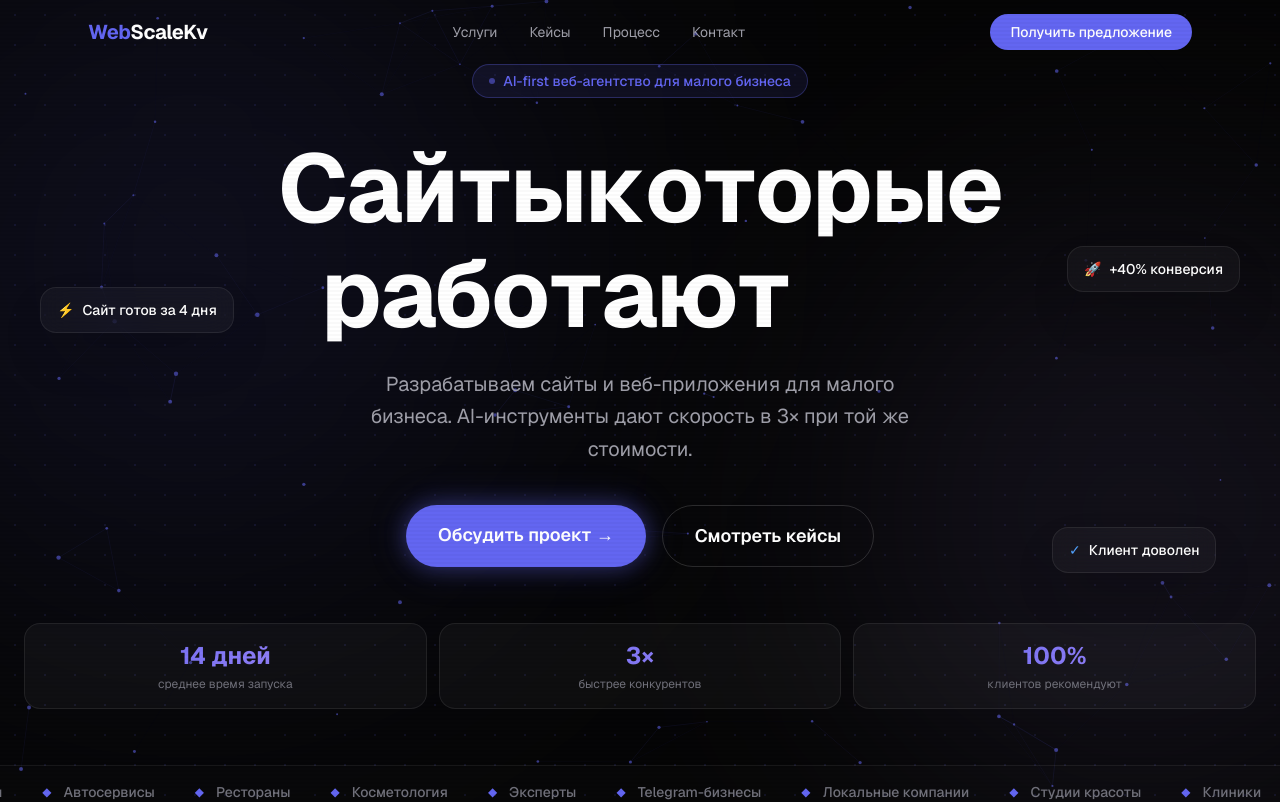
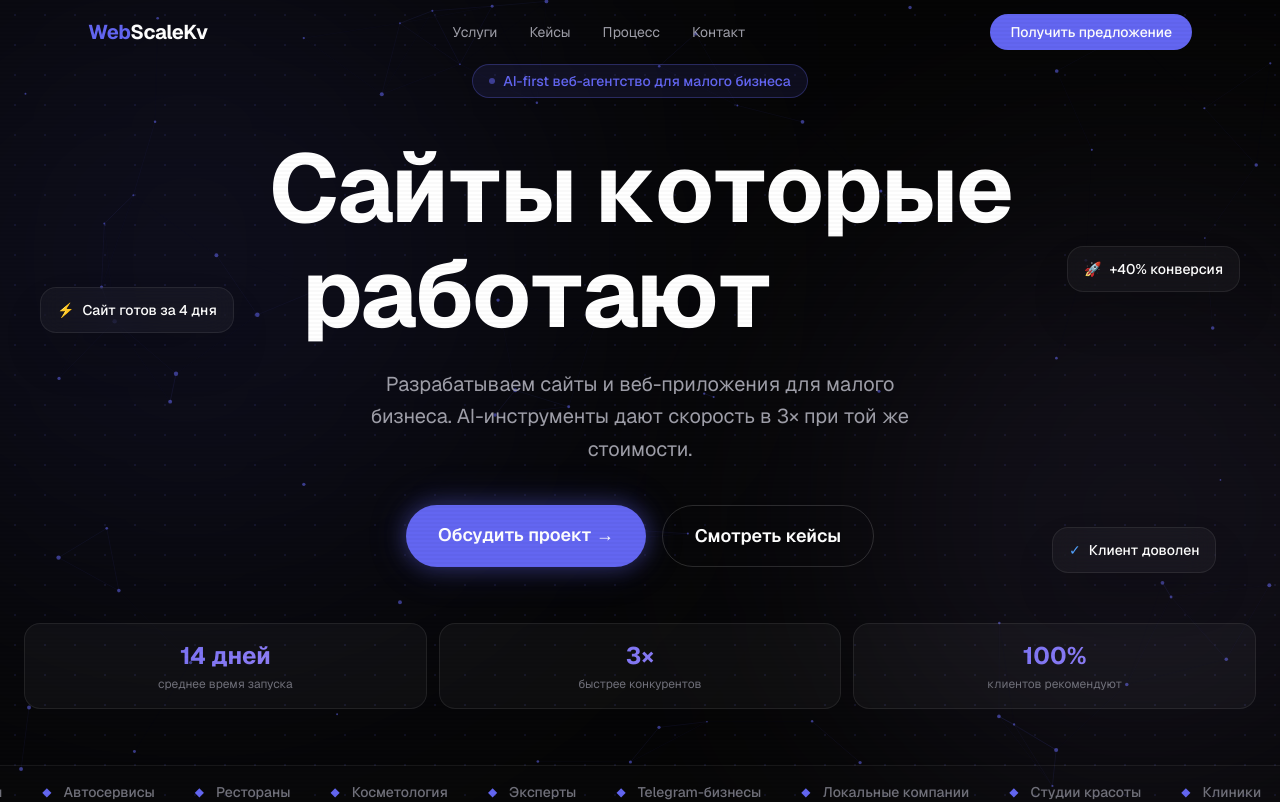
Before and after one commit to lifescalekv-web/webscalekv, a Next.js app: page / in a window 1280 px wide. Shown: the top 802 px of the page. Built offline with nearby package versions, Linux system fonts and the light colour scheme.

Commit message:
fix: hero space between words

```diff
--- a/app/page.tsx
+++ b/app/page.tsx
@@ -477,20 +477,24 @@ export default function Home() {
           {/* Animated headline */}
           <h1 className="text-4xl sm:text-6xl md:text-8xl font-bold tracking-tight leading-[1.05] mb-6 max-w-5xl" style={{ perspective: '800px' }}>
             <div className="mb-1">
-              {HERO_LINE1.split('').map((ch, i) => (
-                <span key={i} className="hero-char" style={{ animationDelay: `${0.3 + i * 0.028}s` }}>
-                  {ch === ' ' ? ' ' : ch}
-                </span>
-              ))}
+              {HERO_LINE1.split('').map((ch, i) =>
+                ch === ' '
+                  ? <span key={i} style={{ animationDelay: `${0.3 + i * 0.028}s` }}>&nbsp;</span>
+                  : <span key={i} className="hero-char" style={{ animationDelay: `${0.3 + i * 0.028}s` }}>{ch}</span>
+              )}
             </div>
             <div>
-              {HERO_LINE2_PLAIN.split('').map((ch, i) => (
-                <span key={i} className="hero-char" style={{ animationDelay: `${0.3 + (HERO_LINE1.length + i) * 0.028}s` }}>{ch}</span>
-              ))}
+              {HERO_LINE2_PLAIN.split('').map((ch, i) =>
+                ch === ' '
+                  ? <span key={i} style={{ animationDelay: `${0.3 + (HERO_LINE1.length + i) * 0.028}s` }}>&nbsp;</span>
+                  : <span key={i} className="hero-char" style={{ animationDelay: `${0.3 + (HERO_LINE1.length + i) * 0.028}s` }}>{ch}</span>
+              )}
               <span style={grad}>
-                {HERO_LINE2_ACCENT.split('').map((ch, i) => (
-                  <span key={i} className="hero-char" style={{ animationDelay: `${0.3 + (HERO_LINE1.length + HERO_LINE2_PLAIN.length + i) * 0.028}s` }}>{ch}</span>
-                ))}
+                {HERO_LINE2_ACCENT.split('').map((ch, i) =>
+                  ch === ' '
+                    ? <span key={i} style={{ animationDelay: `${0.3 + (HERO_LINE1.length + HERO_LINE2_PLAIN.length + i) * 0.028}s` }}>&nbsp;</span>
+                    : <span key={i} className="hero-char" style={{ animationDelay: `${0.3 + (HERO_LINE1.length + HERO_LINE2_PLAIN.length + i) * 0.028}s` }}>{ch}</span>
+                )}
               </span>
             </div>
           </h1>
```
